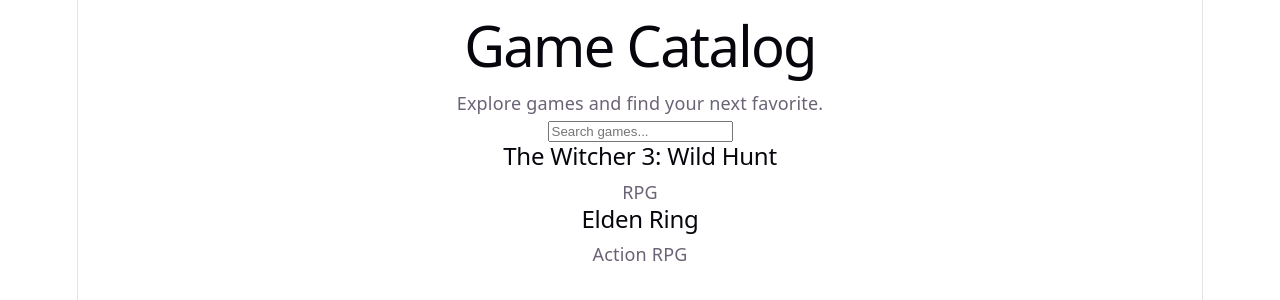
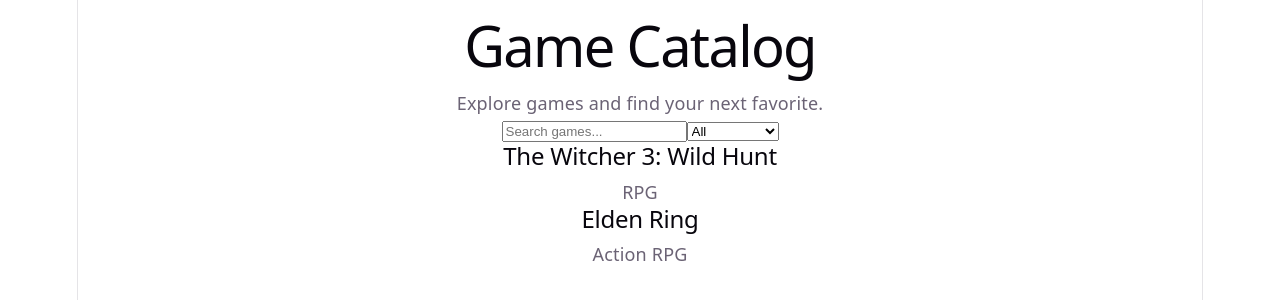
Before and after one commit to jacoblynndecker/game-library, a React (Vite) app: page / in a window 1280 px wide. Shown: the top 300 px of the page. Built offline with nearby package versions, Linux system fonts and the light colour scheme.

Commit message:
Add genre filtering to game catalog

```diff
--- a/src/App.jsx
+++ b/src/App.jsx
@@ -3,6 +3,9 @@
 function App() {
 
   const [searchTerm, setSearchTerm] = useState("");
+  const [selectedGenre, setSelectedGenre] = useState("All");
+
+  const genres = ["All", "RPG", "Action RPG"];
 
   const games = [
     {
@@ -17,7 +20,13 @@
     },
   ];
 
-  const filteredGames = games.filter((game) => game.title.toLowerCase().includes(searchTerm.toLowerCase()));
+  const filteredGames = games.filter((game) => {
+    const matchesSearch = game.title.toLowerCase().includes(searchTerm.toLowerCase());
+
+    const matchesGenre = selectedGenre === "All" || game.genre === selectedGenre;
+
+    return matchesSearch && matchesGenre;
+  });
 
   return (
 
@@ -28,6 +37,14 @@
 
       <input type="text" placeholder="Search games..."
       onChange={(event) => setSearchTerm(event.target.value)}/>
+
+      <select onChange={(event) => setSelectedGenre(event.target.value)}>
+        {genres.map((genre) =>
+          <option key={genre} value={genre}>
+            {genre}
+          </option>
+        )}
+      </select>
 
       <section>
         {filteredGames.map((game) => (
```
